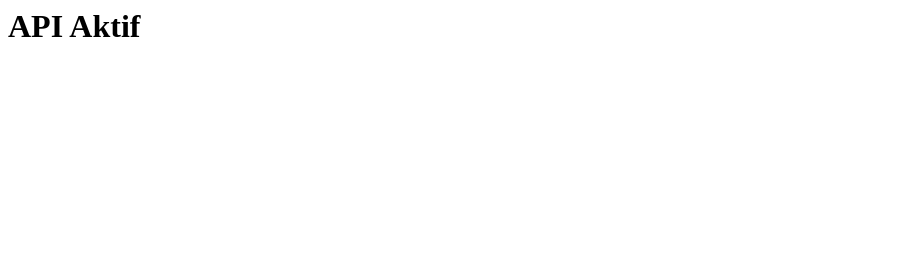
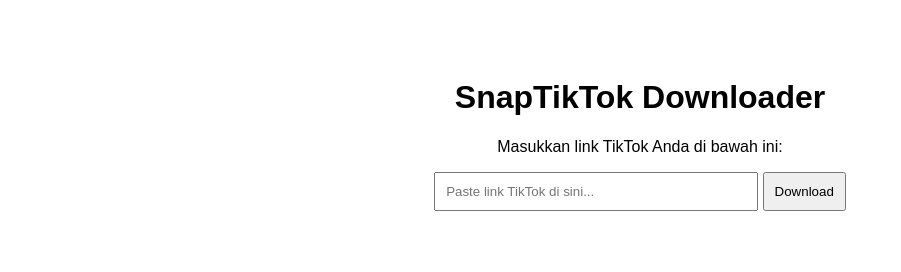
Before and after one commit to ariksavania/snaptiktokmek, a website: page index.html in a window 1280 px wide. Shown: the whole page, without its empty margins (0-901 px from the left). Drawn offline with Linux system fonts and the light colour scheme.

Commit message:
index.html

```diff
--- a/index.html
+++ b/index.html
@@ -1 +1,24 @@
-<h1>API Aktif</h1>
+<!DOCTYPE html>
+<html lang="id">
+<head>
+    <meta charset="UTF-8">
+    <title>SnapTikTok Downloader</title>
+    <style>
+        body { font-family: sans-serif; text-align: center; padding: 50px; }
+        input { padding: 10px; width: 300px; }
+        button { padding: 10px; }
+    </style>
+</head>
+<body>
+    <h1>SnapTikTok Downloader</h1>
+    <p>Masukkan link TikTok Anda di bawah ini:</p>
+    <input type="text" id="url" placeholder="Paste link TikTok di sini...">
+    <button onclick="prosesDownload()">Download</button>
+
+    <script>
+        function prosesDownload() {
+            alert("Fitur download sedang diperbaiki!");
+        }
+    </script>
+</body>
+</html>
```
